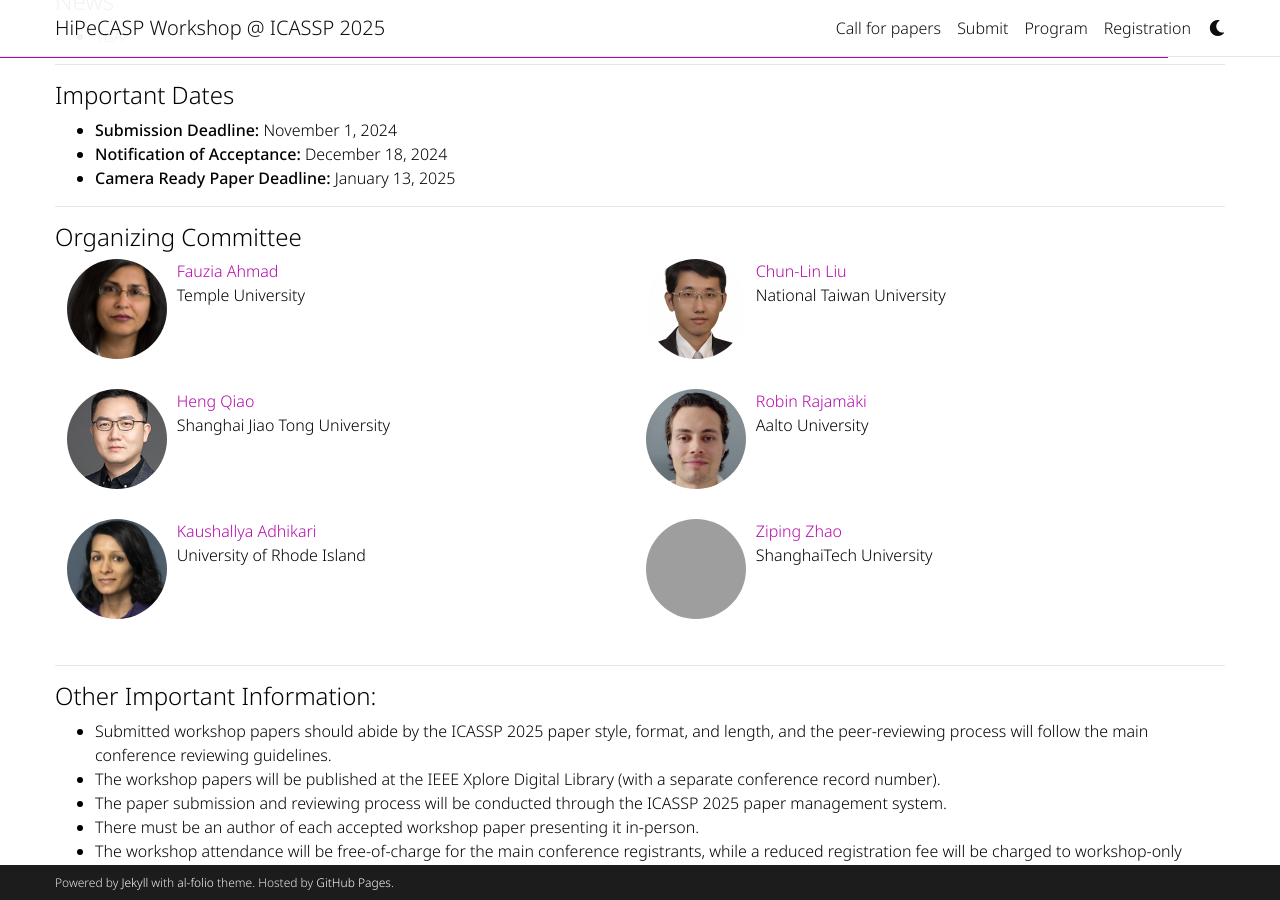
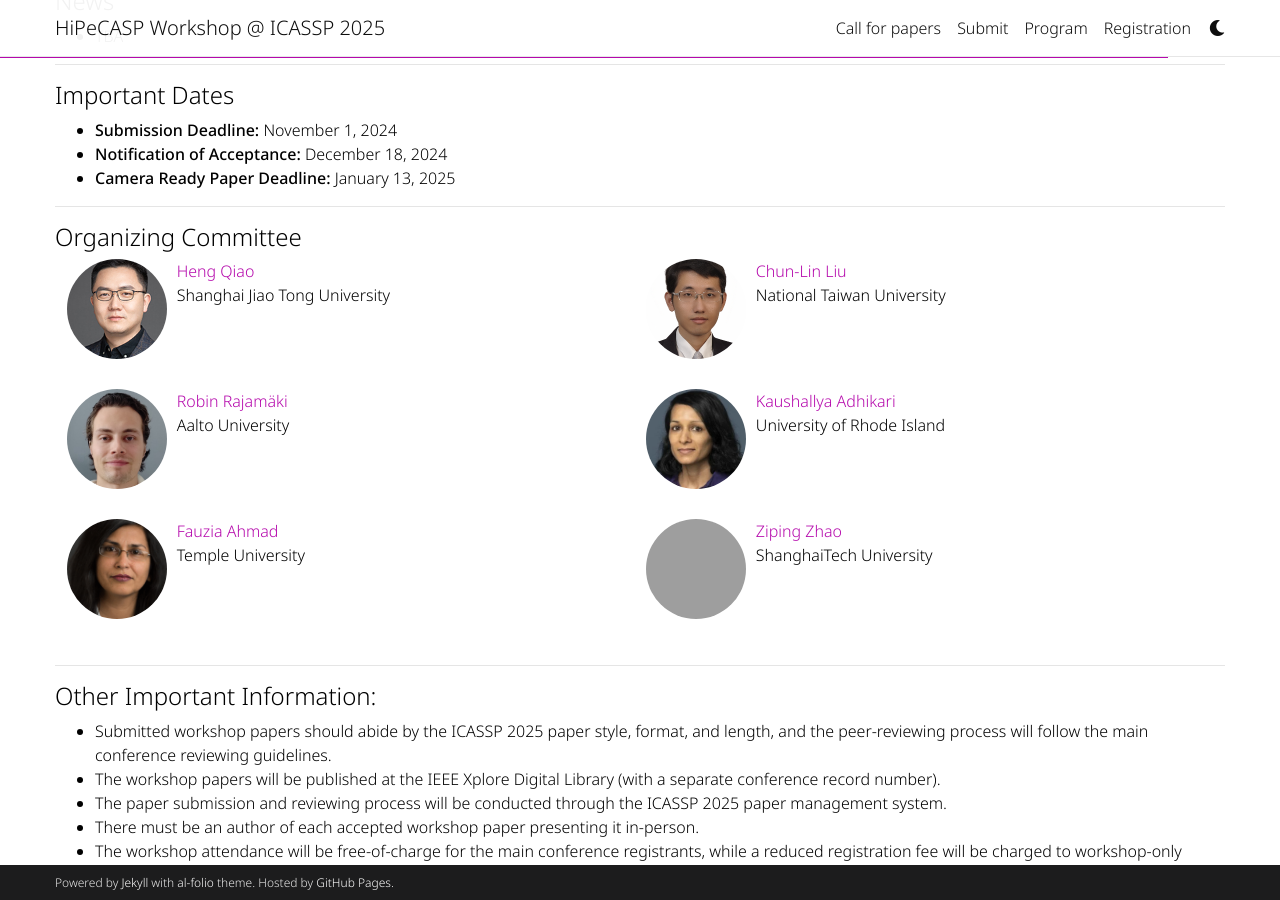
Before and after one commit to signal-process/signal-process.github.io, a Jekyll site: the page built from _pages/about.md, in a window 1280 px wide and 900 px high, scrolled down 932 px, cut to the strip 0-900 px from the top of the window. Built offline with Jekyll 4.4.1, drawn with Linux system fonts in a browser that asks for light colours; full-size pictures stand in for the smaller copies a plugin makes; comment, search, counter and statistics services are not loaded; a style sheet for code colours, icons or effects is not loaded; part of the change alters nothing that is shown; grey boxes are pictures that could not be loaded.

Commit message:
Update staff.yml

```diff
--- a/_data/staff.yml
+++ b/_data/staff.yml
@@ -134,17 +134,13 @@ Local_team:
     image: people/bohan_2.jpg
 
 Committees:
-  - name: Fauzia Ahmad
-    affiliation: Temple University
-    image: committee/Photo_Ahmad.jpg
+  - name: Heng Qiao
+    affiliation: Shanghai Jiao Tong University
+    image: committee/Photo_Qiaos.jpg
 
   - name: Chun-Lin Liu
     affiliation: National Taiwan University
     image: committee/Photo_Liu.png
-
-  - name: Heng Qiao
-    affiliation: Shanghai Jiao Tong University
-    image: committee/Photo_Qiaos.jpg
 
   - name: Robin Rajamäki
     affiliation: Aalto University
@@ -154,6 +150,10 @@ Committees:
     affiliation: University of Rhode Island
     image: committee/Photo_Adhikari.jpg
 
+  - name: Fauzia Ahmad
+    affiliation: Temple University
+    image: committee/Photo_Ahmad.jpg
+
   - name: Ziping Zhao
     affiliation: ShanghaiTech University
     image: committee/Photo_Zhao.jpg
```
